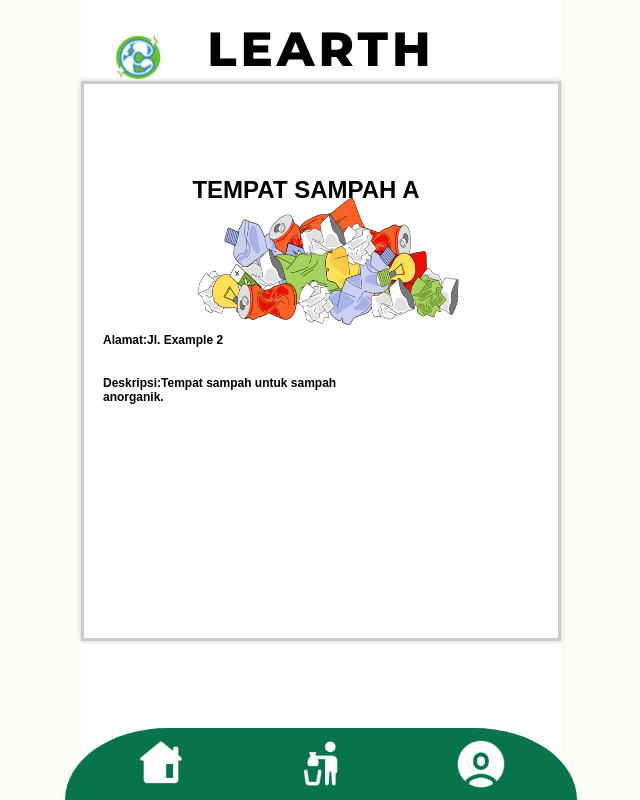
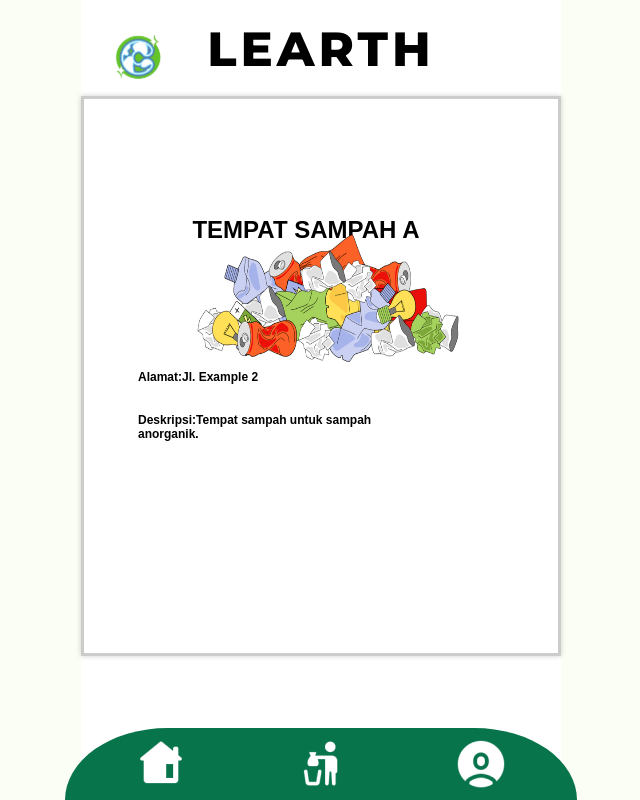
Before and after one commit to Rianakeni/Clone-Clearth, a React (Create React App) app: page /fitur2 in a window 1280 px wide. Shown: the whole page, without its empty margins (319-959 px from the left). Built offline with nearby package versions, Linux system fonts and the light colour scheme.

Commit message:
Pass so ad

```diff
--- a/src/App.css
+++ b/src/App.css
@@ -69,7 +69,7 @@ body {
   height: 31px;
 }
 .tempat2{
-  margin-top: -400px;
+  margin-top: -350px;
   margin-left: 20px;
   margin-bottom: -60px;
   font-weight: bold;
@@ -80,7 +80,7 @@ body {
 }
 .tempattext{
   margin-top: 10px;
-  margin-left:-325px;
+  margin-left:-290px;
   font-size: 12px;
   font-family: "interr", sans-serif;
   width: 244px;
@@ -571,7 +571,7 @@ button {
   margin-bottom: -25px;
 }
 .transparent-container {
-  margin-top: 10px;
+  margin-top: 25px;
   background-color: rgba(255, 255, 255, 0.8);
   border: 3px solid #ccc;
   box-sizing: border-box;
@@ -586,6 +586,6 @@ button {
   width: 300px;
   height: 200px;
   margin-left: -250px;
-  margin-top: -180px;
+  margin-top: -100px;
   margin-bottom: -40px;
 }
--- a/src/login.js
+++ b/src/login.js
@@ -5,6 +5,16 @@ import garbage from "./components/garbage.svg";
 import { useNavigate } from "react-router-dom";
 
 function Login() {
+  const handleSubmit = (e) => {
+    e.preventDefault();
+    const username = document.getElementById('username').value;
+    const password = document.getElementById('password').value;
+    if (username === 'admin' && password === 'admin') {
+      navigate('/homepage');
+    } else {
+      alert('Invalid username or password');
+    }
+  };
   const navigate = useNavigate();
   return (
     <div className="card1">
@@ -39,7 +49,7 @@ function Login() {
       <p>
         Don't have an account? <a href="/register">Sign up</a>
       </p>
-      <button onClick={() => navigate("/homepage")}>LOG IN</button>
+      <button onClick={handleSubmit}>LOG IN</button>
     </div>
   );
 }
```
